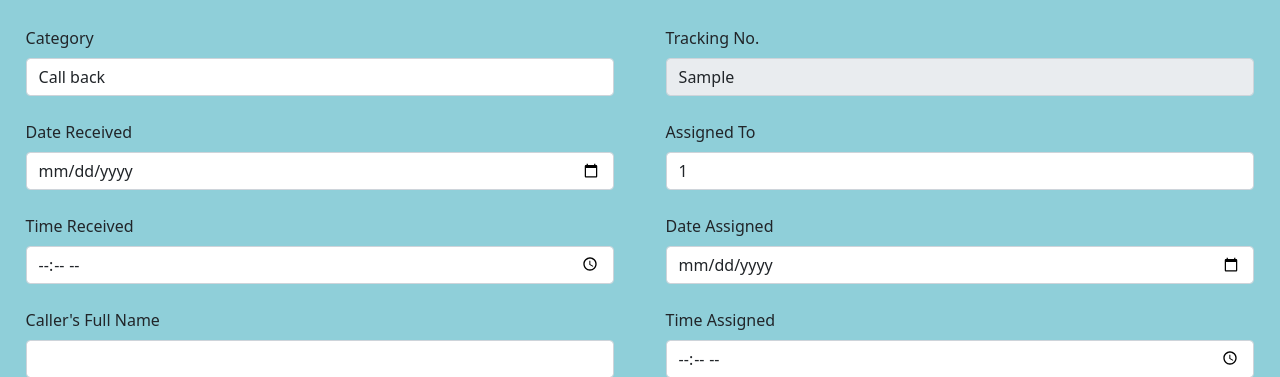
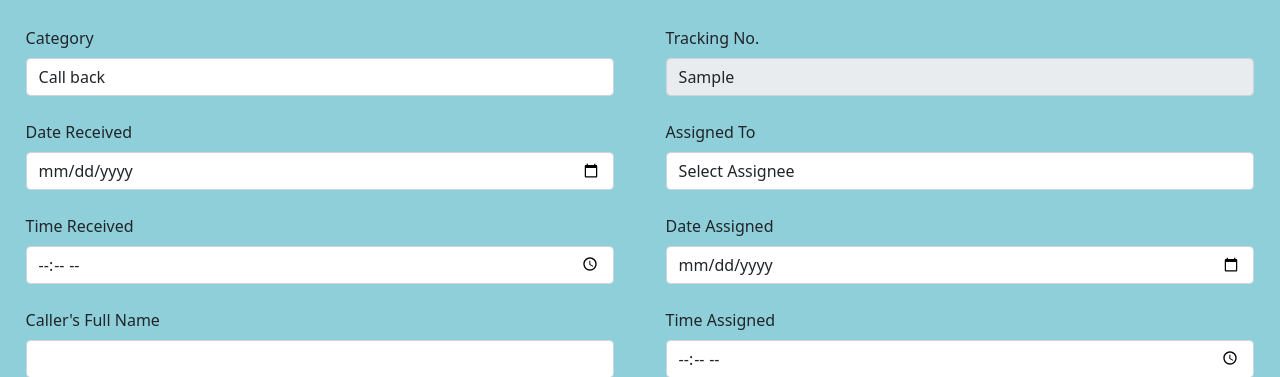
Before and after one commit to aktusmu/aktusmu-order-fork, a Flask app: template templates/home.html in a window 1280 px wide. Shown: the part 56-433 px from the top of the page. Run offline with Flask 2, Linux system fonts and the light colour scheme; tables that the repository leaves empty hold one stand-in row (values such as "Sample post"); the template is opened without the code that fills it: values that come from a table or form of the project are taken from there, most other values are stand-ins (such as "Sample title", 1, 10 or a date in 2020); some libraries are stand-ins or nearby versions.

Commit message:
Add <option>Assigned to</option> to home and home2

```diff
--- a/templates/home.html
+++ b/templates/home.html
@@ -143,8 +143,9 @@
         <br>
         <div class="form-group">
             <label for="assigned" class="form-label">Assigned To</label>
-                <select id="assigned" name="assigned" class="form-control" required>
+                <select id="assigned" name="assigned" class="form-control" onfocus="this.value=''" required>
                     {% for item in records %}
+                    <option>Select Assignee</option>
                     <option>{{item[0]}}</option>
                     {% endfor %}
 
```
Also changed, not shown: templates/home2.html (+5 -4 lines).
